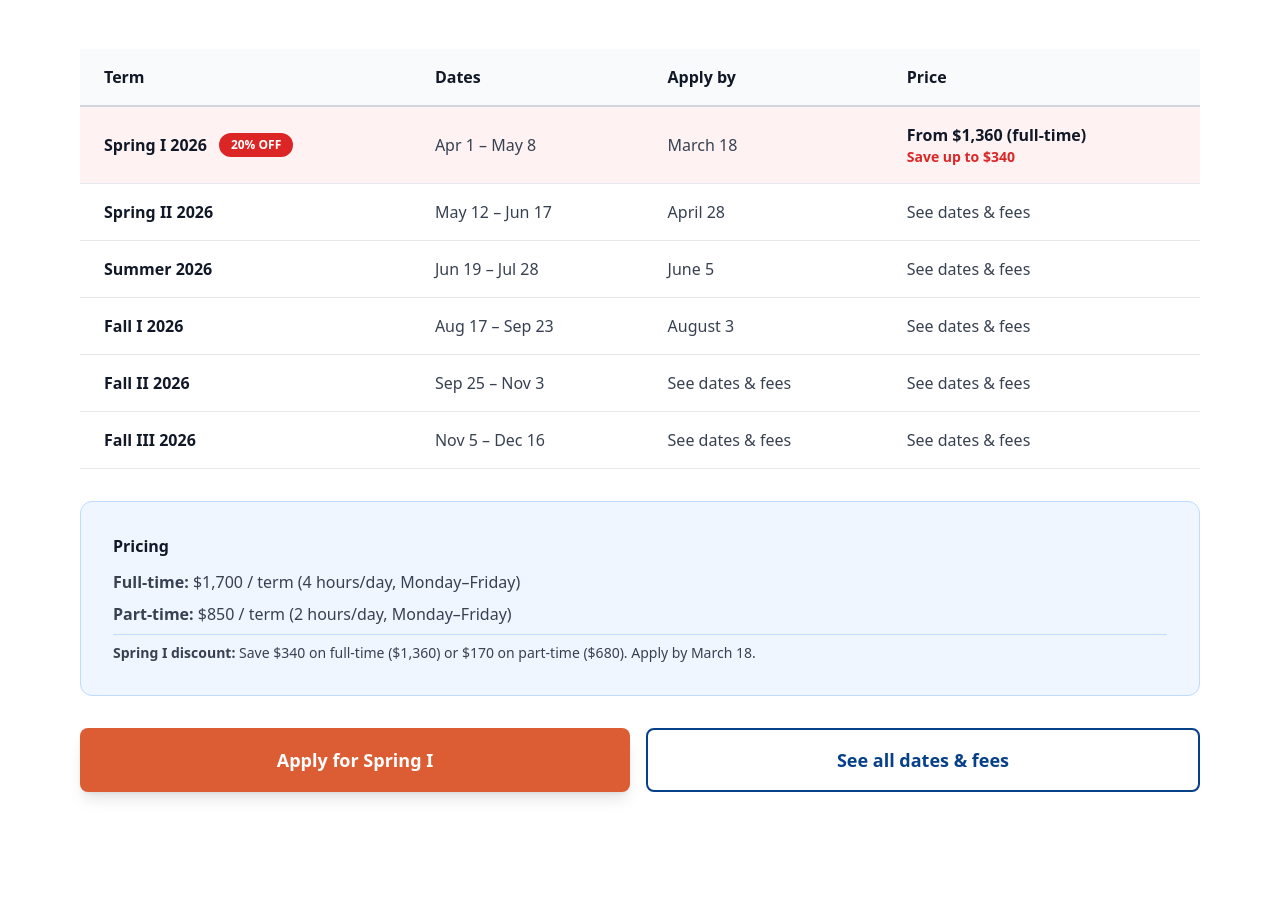
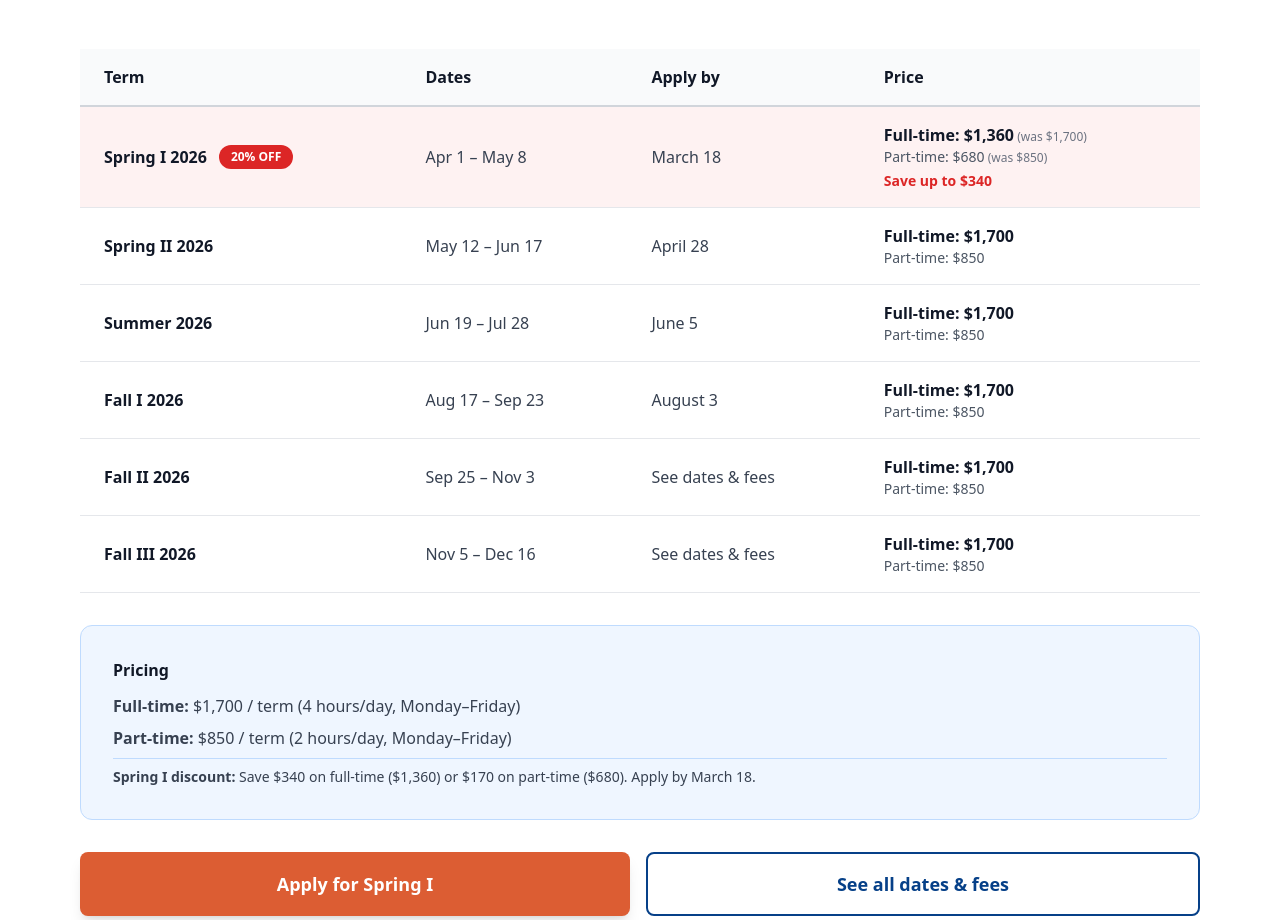
Before and after one commit to Qwixo/apply.INTERLINK.edu-28.8.2025-old-v1.1, a React (Vite) app: page /greensboro in a window 1280 px wide. Shown: the part 5588-6508 px from the top of the page. Built offline with nearby package versions, Linux system fonts and the light colour scheme.

Commit message:
Updated GreensboroPage.tsx

```diff
--- a/src/pages/GreensboroPage.tsx
+++ b/src/pages/GreensboroPage.tsx
@@ -463,8 +463,15 @@ function GreensboroPage() {
                   <td className="px-6 py-4 text-gray-700">Apr 1 – May 8</td>
                   <td className="px-6 py-4 text-gray-700">March 18</td>
                   <td className="px-6 py-4">
-                    <div className="font-bold text-gray-900">From $1,360 (full-time)</div>
-                    <div className="text-sm text-red-600 font-semibold">Save up to $340</div>
+                    <div className="font-bold text-gray-900">
+                      Full-time: $1,360
+                      <span className="text-xs text-gray-500 font-normal"> (was $1,700)</span>
+                    </div>
+                    <div className="text-sm text-gray-600 font-normal">
+                      Part-time: $680
+                      <span className="text-xs text-gray-500"> (was $850)</span>
+                    </div>
+                    <div className="text-sm text-red-600 font-semibold mt-1">Save up to $340</div>
                   </td>
                 </tr>
 
@@ -473,7 +480,10 @@ function GreensboroPage() {
                   <td className="px-6 py-4 font-bold text-gray-900">Spring II 2026</td>
                   <td className="px-6 py-4 text-gray-700">May 12 – Jun 17</td>
                   <td className="px-6 py-4 text-gray-700">April 28</td>
-                  <td className="px-6 py-4 text-gray-700">See dates & fees</td>
+                  <td className="px-6 py-4">
+                    <div className="font-bold text-gray-900">Full-time: $1,700</div>
+                    <div className="text-sm text-gray-600">Part-time: $850</div>
+                  </td>
                 </tr>
 
                 {/* Summer */}
@@ -481,7 +491,10 @@ function GreensboroPage() {
                   <td className="px-6 py-4 font-bold text-gray-900">Summer 2026</td>
                   <td className="px-6 py-4 text-gray-700">Jun 19 – Jul 28</td>
                   <td className="px-6 py-4 text-gray-700">June 5</td>
-                  <td className="px-6 py-4 text-gray-700">See dates & fees</td>
+                  <td className="px-6 py-4">
+                    <div className="font-bold text-gray-900">Full-time: $1,700</div>
+                    <div className="text-sm text-gray-600">Part-time: $850</div>
+                  </td>
                 </tr>
 
                 {/* Fall I */}
@@ -489,7 +502,10 @@ function GreensboroPage() {
                   <td className="px-6 py-4 font-bold text-gray-900">Fall I 2026</td>
                   <td className="px-6 py-4 text-gray-700">Aug 17 – Sep 23</td>
                   <td className="px-6 py-4 text-gray-700">August 3</td>
-                  <td className="px-6 py-4 text-gray-700">See dates & fees</td>
+                  <td className="px-6 py-4">
+                    <div className="font-bold text-gray-900">Full-time: $1,700</div>
+                    <div className="text-sm text-gray-600">Part-time: $850</div>
+                  </td>
                 </tr>
 
                 {/* Fall II */}
@@ -497,7 +513,10 @@ function GreensboroPage() {
                   <td className="px-6 py-4 font-bold text-gray-900">Fall II 2026</td>
                   <td className="px-6 py-4 text-gray-700">Sep 25 – Nov 3</td>
                   <td className="px-6 py-4 text-gray-700">See dates & fees</td>
-                  <td className="px-6 py-4 text-gray-700">See dates & fees</td>
+                  <td className="px-6 py-4">
+                    <div className="font-bold text-gray-900">Full-time: $1,700</div>
+                    <div className="text-sm text-gray-600">Part-time: $850</div>
+                  </td>
                 </tr>
 
                 {/* Fall III */}
@@ -505,7 +524,10 @@ function GreensboroPage() {
                   <td className="px-6 py-4 font-bold text-gray-900">Fall III 2026</td>
                   <td className="px-6 py-4 text-gray-700">Nov 5 – Dec 16</td>
                   <td className="px-6 py-4 text-gray-700">See dates & fees</td>
-                  <td className="px-6 py-4 text-gray-700">See dates & fees</td>
+                  <td className="px-6 py-4">
+                    <div className="font-bold text-gray-900">Full-time: $1,700</div>
+                    <div className="text-sm text-gray-600">Part-time: $850</div>
+                  </td>
                 </tr>
               </tbody>
             </table>
```
